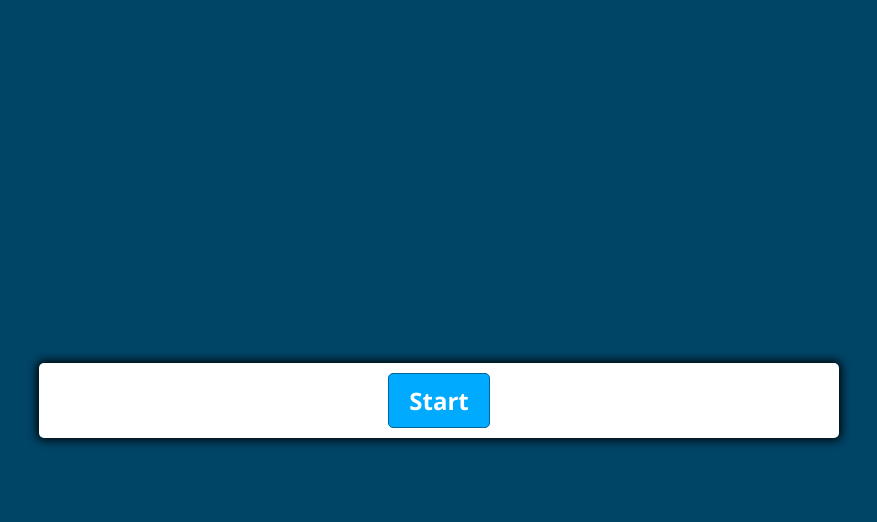
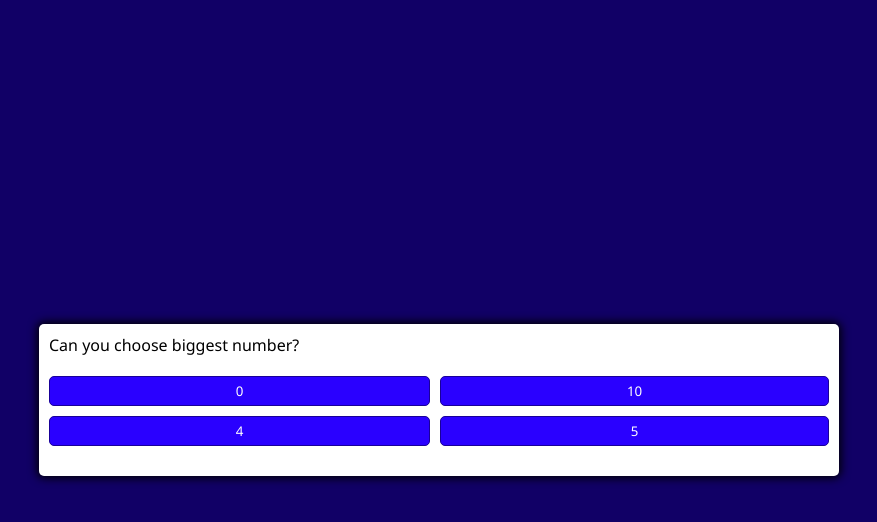
Before and after one commit to eltonptr/my-quizapp, a plain HTML site: page quiz-details.html in a window 1280 px wide. Both pictures are taken after a click on the button "Start". Shown: the whole page, without its empty margins (201-1078 px from the left). Drawn offline with Linux system fonts and the light colour scheme.

Commit message:
take a quiz complete

```diff
--- a/script.js
+++ b/script.js
@@ -0,0 +1,103 @@
+const startButton = document.getElementById('start-btn');
+const nextButton = document.getElementById('next-btn');
+const questionsContainer = document.getElementById('question-container');
+
+const question = document.getElementById('questions');
+const answers = document.getElementById('answer-buttons');
+
+let randomQuestions, currentQuestionIndex
+
+startButton.addEventListener('click', startQuiz);
+nextButton.addEventListener('click', handleNextClick);
+
+function handleNextClick() {
+    currentQuestionIndex++;
+    moveToNextQuestion();
+}
+
+function startQuiz() {
+    // initialize
+    currentQuestionIndex = 0;
+    randomQuestions = sampleQuestions.sort(() => Math.random() - 0.5 );
+
+    startButton.classList.add('hide');
+    questionsContainer.classList.remove('hide');
+
+    moveToNextQuestion();
+
+}
+
+function resetQA(){
+    nextButton.classList.add('hide');
+    while (answers.firstChild) {
+        answers.removeChild(answers.firstChild)
+    }
+}
+
+function moveToNextQuestion() {
+    resetQA();
+    displayQuestion(randomQuestions[currentQuestionIndex]);
+}
+
+function displayQuestion(selectedQuestion) {
+    question.innerText = selectedQuestion.question;
+    selectedQuestion.answers.forEach(answer => {
+        const button = document.createElement('button')
+        button.innerText = answer.option
+        button.classList.add('btn')
+        if(answer.isCorrect) {
+            button.dataset.isCorrect = answer.isCorrect
+        }
+        button.addEventListener('click', selectAnswer)
+        answers.appendChild(button)
+    });
+}
+
+// TODO - assign all colors in one shot after clearing
+function selectAnswer(e) {
+    const selectedAnswer = e.target;
+    const correct = selectedAnswer.dataset.isCorrect;
+    setStatusClass(document.body, correct);
+    Array.from(answers.children).forEach((node) => {
+        setStatusClass(node, node.dataset.isCorrect)
+    });
+    if (randomQuestions.length > currentQuestionIndex + 1) {
+        nextButton.classList.remove('hide');
+    }
+}
+
+function setStatusClass(node, isCorrect) {
+    clearStatusClass(node);
+    if(isCorrect)
+        node.classList.add('correct');
+    else
+        node.classList.add('wrong');
+}
+
+function clearStatusClass(node) {
+    node.classList.remove('correct');
+    node.classList.remove('wrong');
+}
+
+// Mock Data
+
+const sampleQuestions = [
+    {
+        question: 'Can you choose biggest number?',
+        answers: [
+            {option: '0', isCorrect: false},
+            {option: '10', isCorrect: true},
+            {option: '4', isCorrect: false},
+            {option: '5', isCorrect: false}
+        ]
+    },
+    {
+        question: 'C is the correct answer',
+        answers: [
+            {option: 'A', isCorrect: false},
+            {option: 'B', isCorrect: false},
+            {option: 'not C', isCorrect: false},
+            {option: 'C', isCorrect: true}
+        ]
+    }
+]
--- a/styles.css
+++ b/styles.css
@@ -4,7 +4,7 @@
 }
 
 :root{
-    --hue-neutral: 200;
+    --hue-neutral: 250;
     --hue-wrong: 0;
     --hue-correct: 145;
 }
@@ -46,25 +46,11 @@ body.wrong {
 
 }
 
-.btn {
-    --hue: var(--hue-neutral);
-    border: 1px solid hsl(var(--hue), 100%, 30%);
-    background-color: hsl(var(--hue), 100%, 50%);
-    border-radius: 5px;
-    padding: 5px 10px;
-    color: white;
-    outline: none;
-}
-
-.btn:hover {
-    border-color: black;
-}
-
-.button.correct {
+.btn.correct {
     --hue: var(--hue-correct);
 }
 
-.button.wrong {
+.btn.wrong {
     --hue: var(--hue-wrong);
 }
 
@@ -83,3 +69,17 @@ body.wrong {
 .hide {
     display: none;
 }
+
+.btn {
+    --hue: var(--hue-neutral);
+    border: 1px solid hsl(var(--hue), 100%, 30%);
+    background-color: hsl(var(--hue), 100%, 50%);
+    border-radius: 5px;
+    padding: 5px 10px;
+    color: white;
+    outline: none;
+}
+
+.btn:hover {
+    border-color: black;
+}
```
